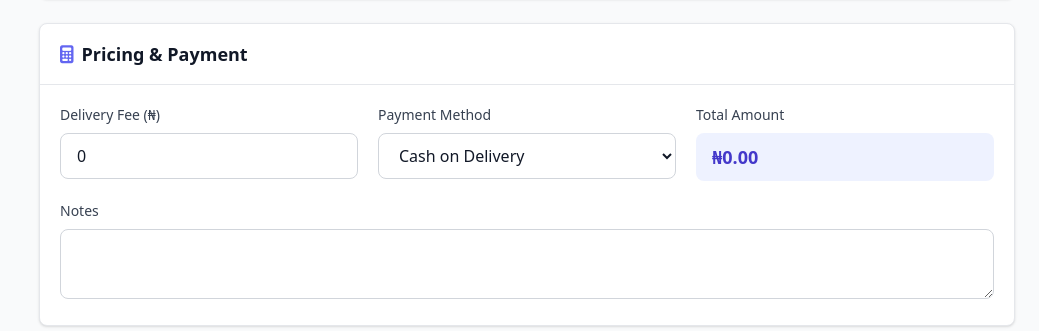
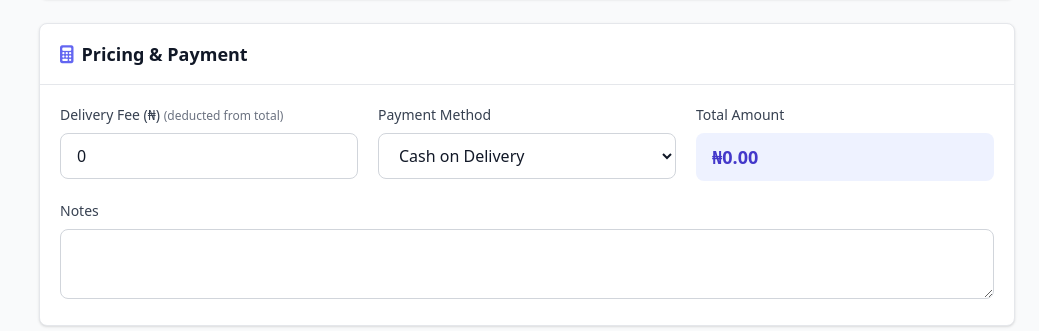
Before and after one commit to Omerhrr/parcel, a Flask app: page /vendor-portal/orders/create in a window 1280 px wide. Shown: the part 916-1247 px from the top of the page, without its empty margins (241-1280 px from the left). Run offline with Flask 3, Linux system fonts and the light colour scheme; the visitor is signed in with stand-in values (Sample User, id 1); data that the repository does not hold is empty; some libraries are stand-ins or nearby versions.

Commit message:
Deduct delivery fee from total in vendor portal orders
- Backend: Calculate total_amount by subtracting delivery_fee
- Backend: Update vendor_amount calculation to account for delivery fee deduction
- Frontend: Update label to indicate delivery fee is deducted
- Frontend: Calculate total as subtotal - delivery_fee

```diff
--- a/parcelflow/frontend/app/templates/vendor_portal/order_form.html
+++ b/parcelflow/frontend/app/templates/vendor_portal/order_form.html
@@ -126,7 +126,7 @@
         <div class="p-5">
             <div class="grid grid-cols-1 md:grid-cols-3 gap-5">
                 <div>
-                    <label for="delivery_fee" class="block text-sm font-medium text-gray-700 dark:text-gray-300 mb-2">Delivery Fee (₦)</label>
+                    <label for="delivery_fee" class="block text-sm font-medium text-gray-700 dark:text-gray-300 mb-2">Delivery Fee (₦) <span class="text-xs text-gray-500">(deducted from total)</span></label>
                     <input type="number" name="delivery_fee" id="delivery_fee" min="0" step="0.01" value="0" oninput="calculateTotal()"
                            class="w-full px-4 py-2.5 border border-gray-300 dark:border-gray-600 rounded-lg bg-white dark:bg-gray-700 text-gray-900 dark:text-white focus:ring-2 focus:ring-primary-500 focus:border-primary-500 transition-colors">
                 </div>
@@ -355,7 +355,7 @@
         });
 
         const deliveryFee = parseFloat(document.getElementById('delivery_fee')?.value) || 0;
-        const total = subtotal + deliveryFee;
+        const total = subtotal - deliveryFee;  // Delivery fee is deducted from total
 
         document.getElementById('totalAmount').textContent = total.toFixed(2);
     }
```
Also changed, not shown: parcelflow/backend/app/routers/vendor_portal.py (+4 -4 lines).
